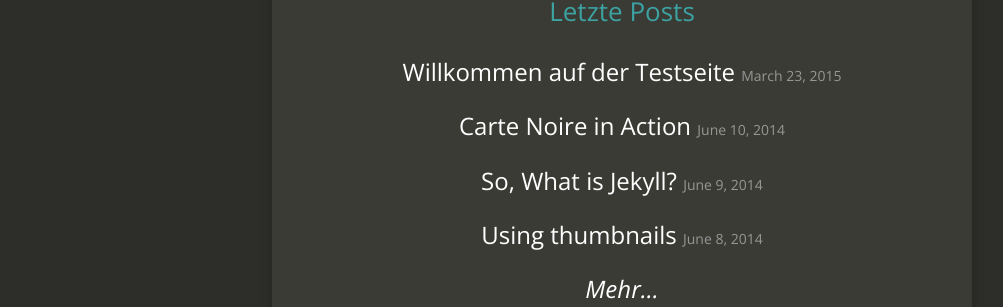
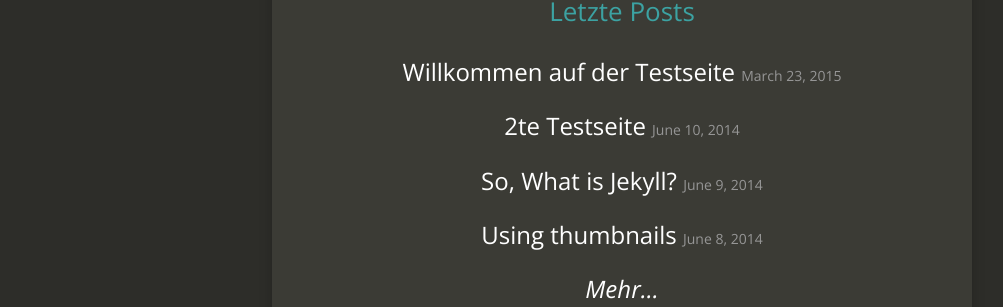
Before and after one commit to eski1337/lblb-it-ffd00, a Jekyll site: the page built from index.html, in a window 1280 px wide. Shown: the part 483-790 px from the top of the page, without its empty margins (18-1021 px from the left). Built offline with Jekyll 4.4.1, drawn with Linux system fonts in a browser that asks for light colours; nearby versions of some CDN libraries.

Commit message:
2014-06-10-carte-noire-in-action.md: changed

```diff
--- a/_posts/2014-06-10-carte-noire-in-action.md
+++ b/_posts/2014-06-10-carte-noire-in-action.md
@@ -1,6 +1,6 @@
 ---
 layout:     post
-title:      Carte Noire in Action
+title:      2te Testseite
 date:       2014-06-10 12:31:19
 summary:    See what the different elements looks like.
 categories: jekyll
```
